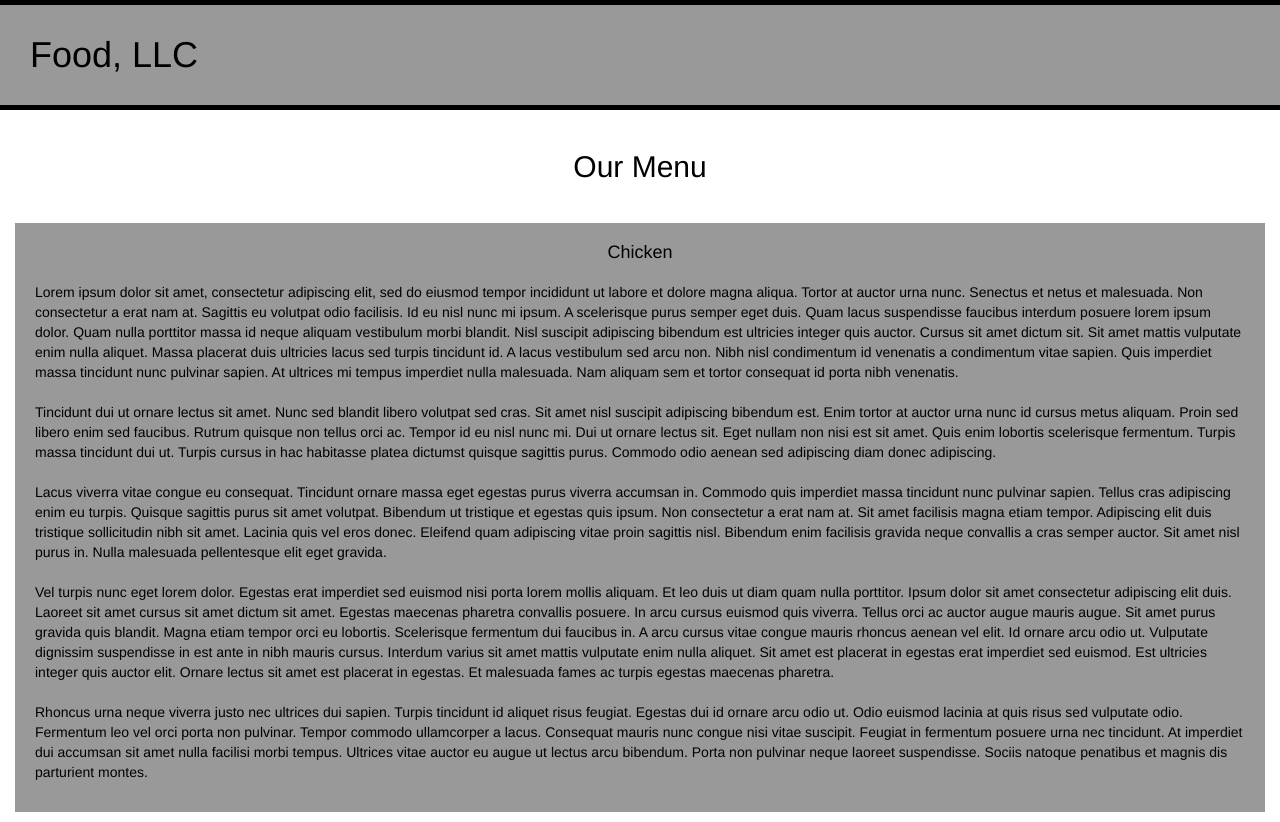
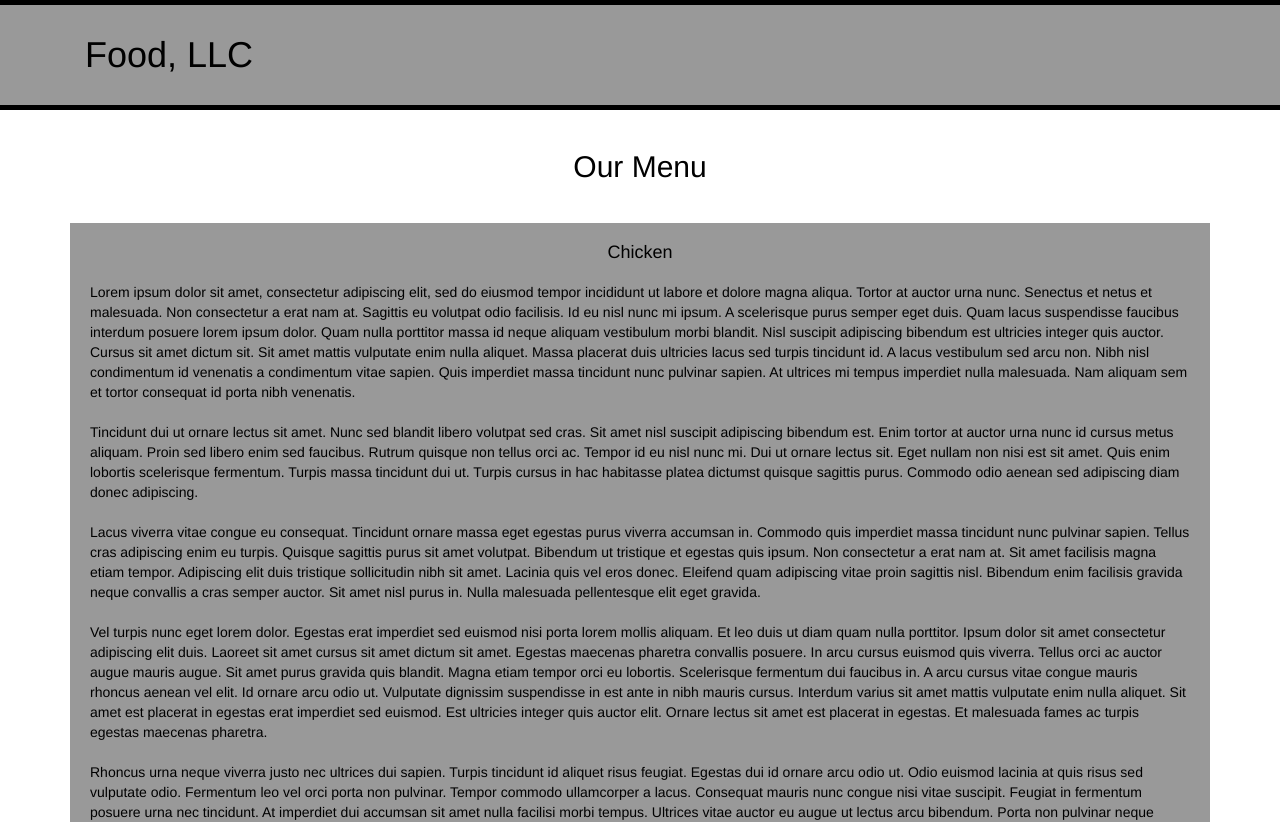
Before and after one commit to mmcgra21/coursera-fullstack-course, a plain HTML site: page module3-solution/index.html in a window 1280 px wide. Shown: the top 822 px of the page. Drawn offline with Linux system fonts and the light colour scheme.

Commit message:
Update index.html

```diff
--- a/module3-solution/index.html
+++ b/module3-solution/index.html
@@ -11,8 +11,8 @@
 <body>
     <header>
         <nav id="header-nav" class="navbar navbar-default">
-            <div id="nav-container" class="container-fluid">
-                <div class="navbar-header">
+            <div id="nav-container" class="container">
+                <div id="nav-header" class="navbar-header">
                     <a href="index.html"><h1>Food, LLC</h1></a>
 
                     <button id="menu-button" type="button" class="navbar-toggle collapsed" data-toggle="collapse" data-target="#collapsable-nav" aria-expanded="false">
@@ -40,7 +40,7 @@
         </nav>
     </header>
 
-    <div id="main-content" class="container-fluid">
+    <div id="main-content" class="container">
         <h2 class="text-center">Our Menu</h2>
         <div id="menu-items-row" class="row">
             <div id="chicken" class="col-xs-12 food-item-section">
```
